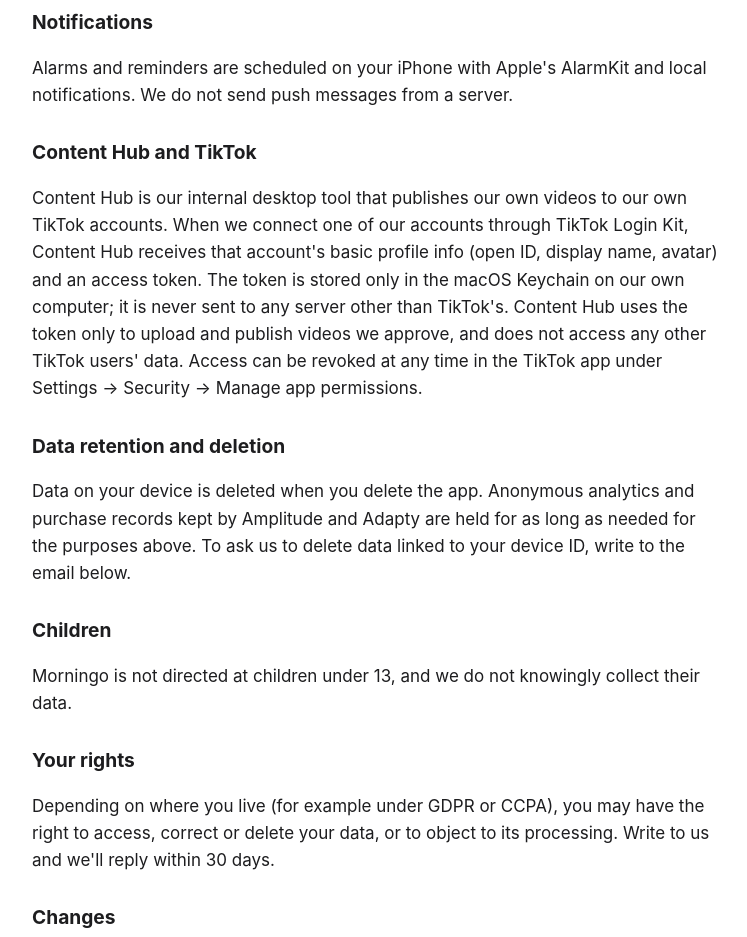
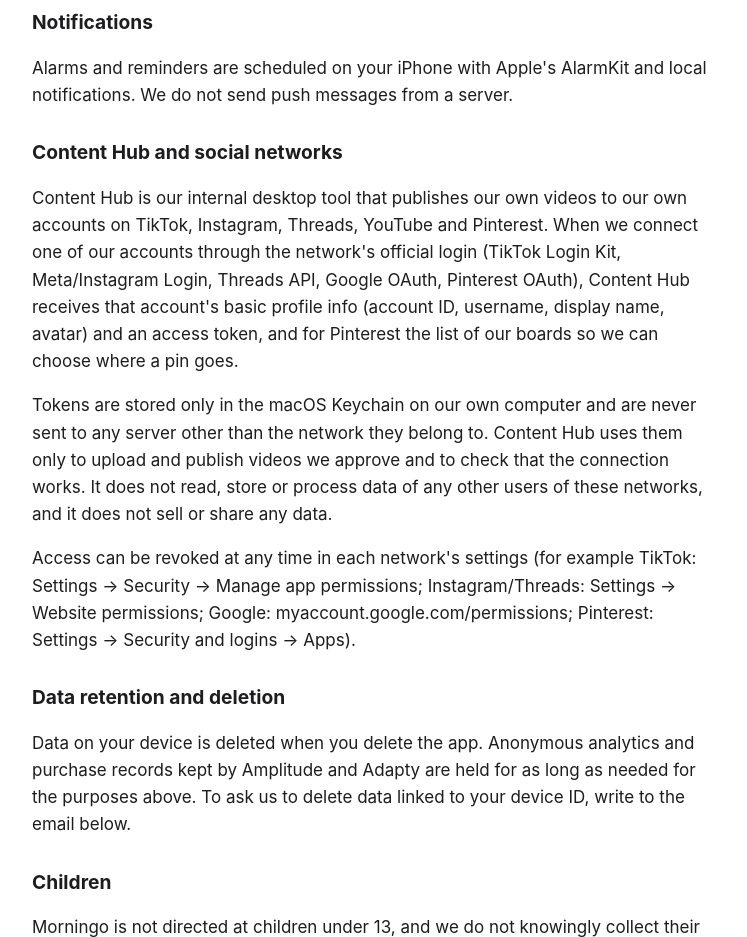
Before and after one commit to KirillHomy/kirillhomy.github.io, a plain HTML site: page privacy.html in a window 1280 px wide. Shown: the part 1440-2377 px from the top of the page, without its empty margins (264-1011 px from the left). Drawn offline with Linux system fonts and the light colour scheme.

Commit message:
Privacy and terms: cover Instagram, Threads, YouTube and Pinterest in Content Hub
Co-Authored-By: Claude Opus 5.5 <noreply@anthropic.com>

```diff
--- a/privacy.html
+++ b/privacy.html
@@ -36,8 +36,10 @@
 <h2>Notifications</h2>
 <p>Alarms and reminders are scheduled on your iPhone with Apple's AlarmKit and local notifications. We do not send push messages from a server.</p>
 
-<h2>Content Hub and TikTok</h2>
-<p>Content Hub is our internal desktop tool that publishes our own videos to our own TikTok accounts. When we connect one of our accounts through TikTok Login Kit, Content Hub receives that account's basic profile info (open ID, display name, avatar) and an access token. The token is stored only in the macOS Keychain on our own computer; it is never sent to any server other than TikTok's. Content Hub uses the token only to upload and publish videos we approve, and does not access any other TikTok users' data. Access can be revoked at any time in the TikTok app under Settings → Security → Manage app permissions.</p>
+<h2>Content Hub and social networks</h2>
+<p>Content Hub is our internal desktop tool that publishes our own videos to our own accounts on TikTok, Instagram, Threads, YouTube and Pinterest. When we connect one of our accounts through the network's official login (TikTok Login Kit, Meta/Instagram Login, Threads API, Google OAuth, Pinterest OAuth), Content Hub receives that account's basic profile info (account ID, username, display name, avatar) and an access token, and for Pinterest the list of our boards so we can choose where a pin goes.</p>
+<p>Tokens are stored only in the macOS Keychain on our own computer and are never sent to any server other than the network they belong to. Content Hub uses them only to upload and publish videos we approve and to check that the connection works. It does not read, store or process data of any other users of these networks, and it does not sell or share any data.</p>
+<p>Access can be revoked at any time in each network's settings (for example TikTok: Settings → Security → Manage app permissions; Instagram/Threads: Settings → Website permissions; Google: myaccount.google.com/permissions; Pinterest: Settings → Security and logins → Apps).</p>
 
 <h2>Data retention and deletion</h2>
 <p>Data on your device is deleted when you delete the app. Anonymous analytics and purchase records kept by Amplitude and Adapty are held for as long as needed for the purposes above. To ask us to delete data linked to your device ID, write to the email below.</p>
```
Also changed, not shown: terms.html (+1 -1 lines).
